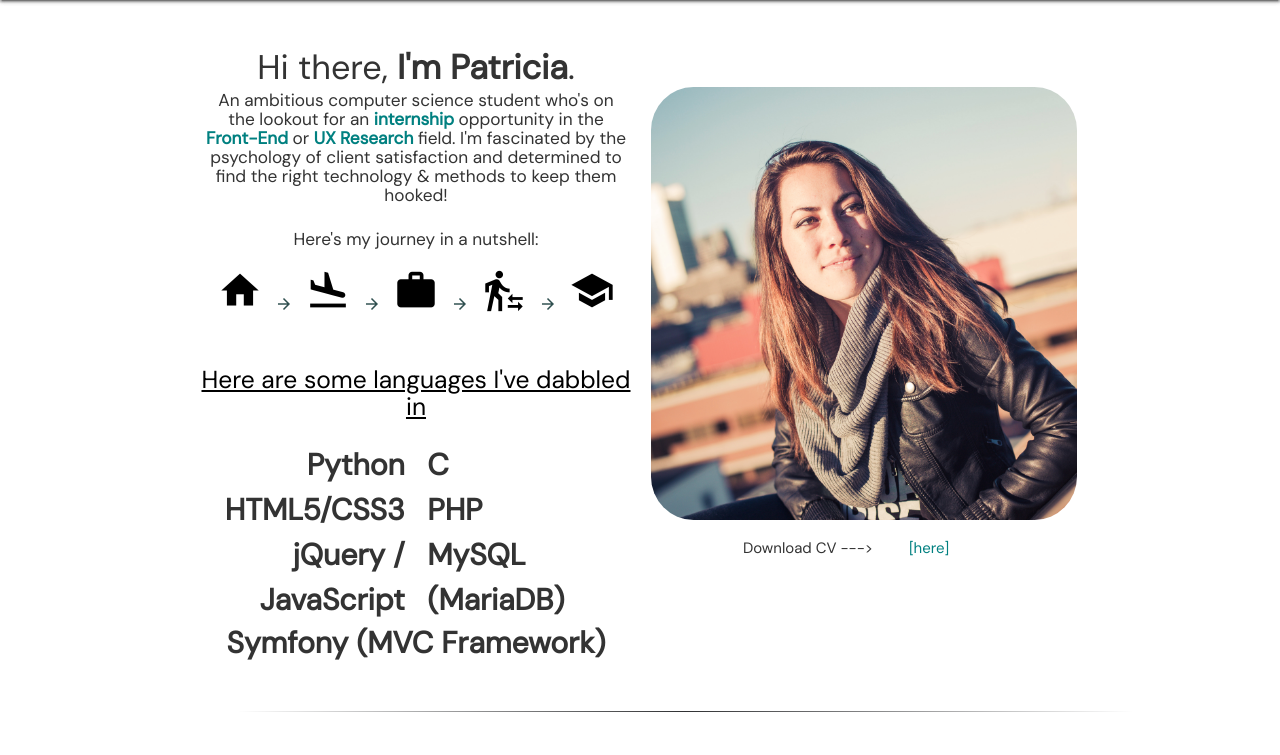
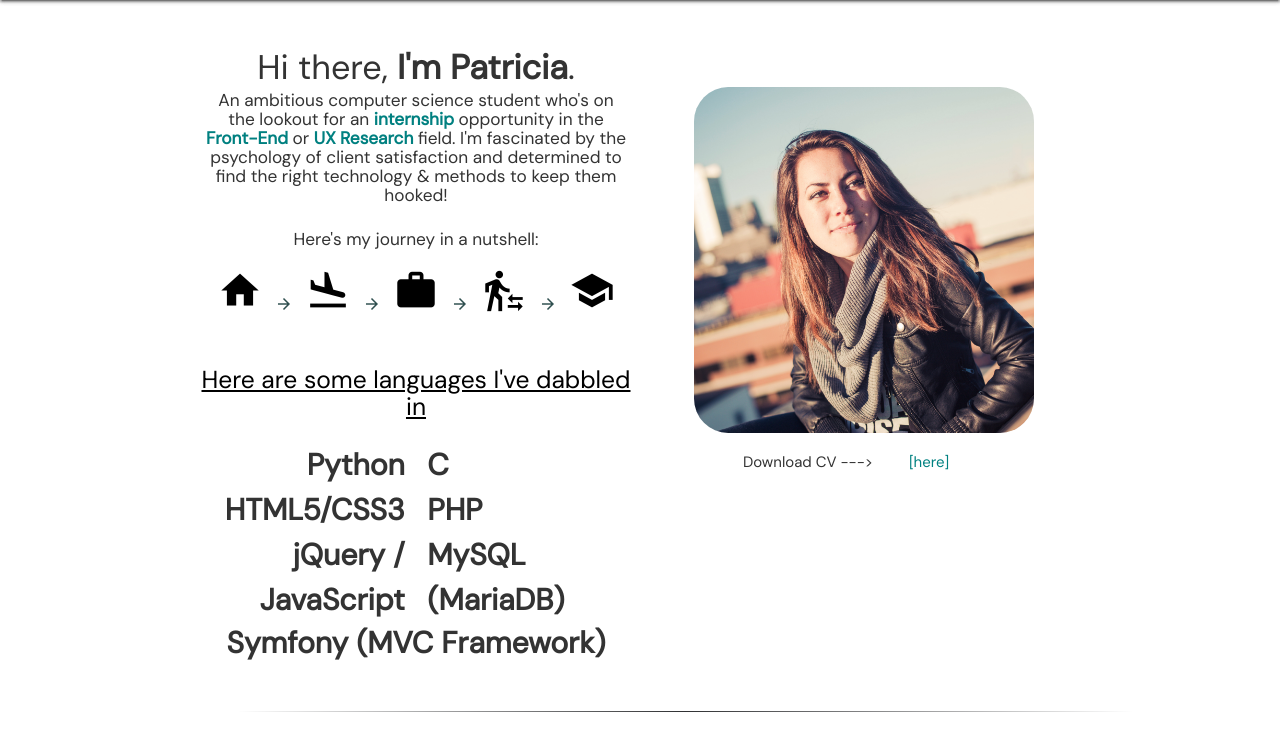
Before and after one commit to pcarrhi/pcarrhi.github.io, a PHP site: page / in a window 1280 px wide. Shown: the part 112-867 px from the top of the page. Run offline with PHP 8.4, Linux system fonts and the light colour scheme; some libraries are stand-ins or nearby versions.

Commit message:
download link space

```diff
--- a/style.css
+++ b/style.css
@@ -78,13 +78,17 @@ a {
 /*ABOUT ME SECTION*/
 img {
   border-radius: 10%;
-  max-width: 100%;
+  max-width: 80%;
   height: auto;
 }
 
 .about-me {
   text-align: center;
   width:100%;
+}
+
+.col .s12 a {
+   display: inline;
 }
 
 .git-link {
```
